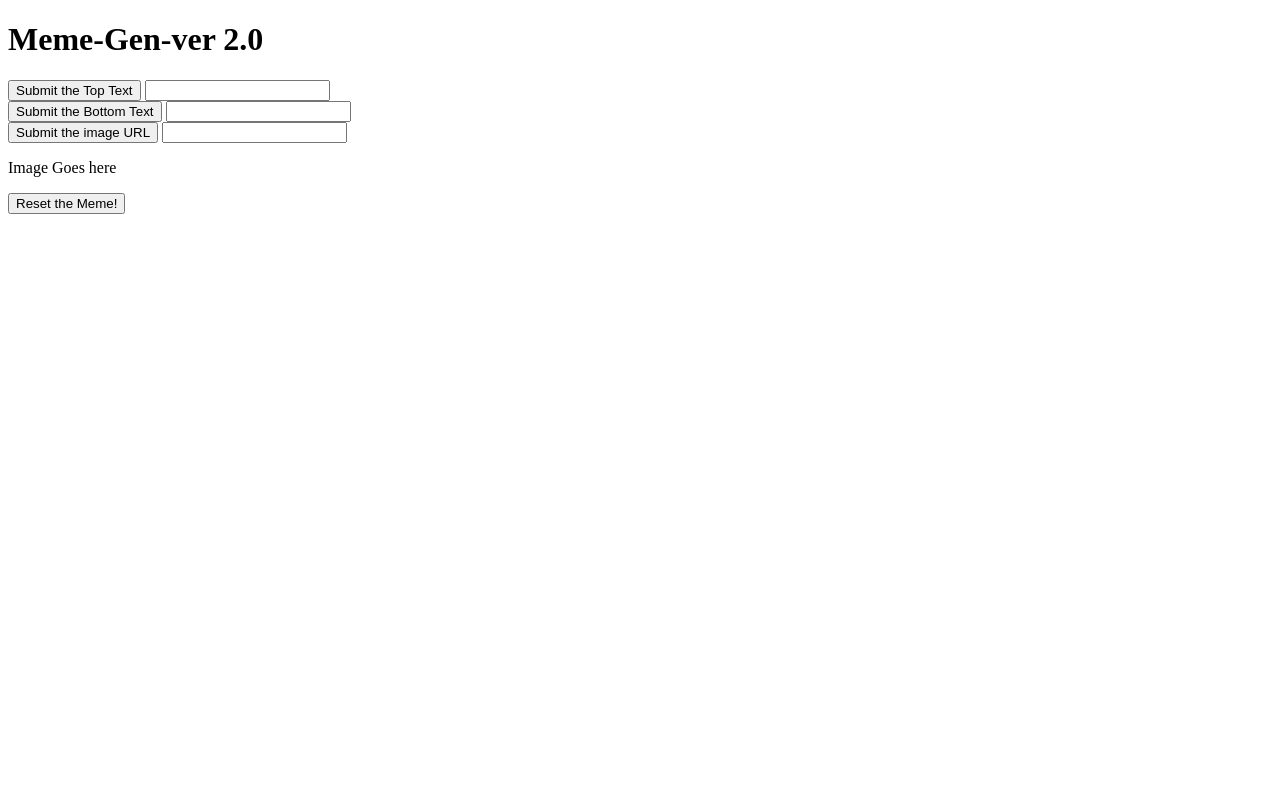
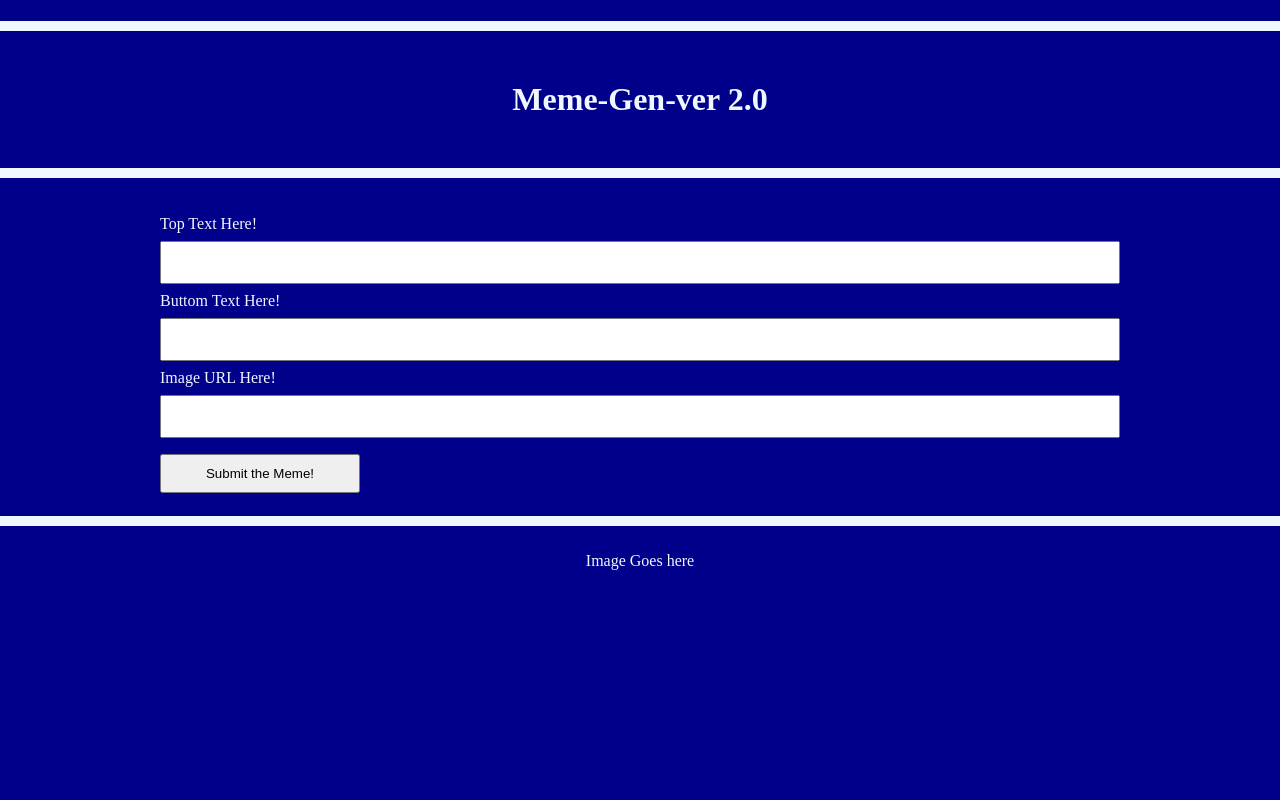
Before and after one commit to JaxMachine/memeGeneratorAssignement, a plain HTML site: page index.html in a window 1280 px wide. Shown: the top 800 px of the page. Drawn offline with Linux system fonts and the light colour scheme.

Commit message:
Preliminary Styling

```diff
--- a/index.html
+++ b/index.html
@@ -12,25 +12,26 @@
         <h1>Meme-Gen-ver 2.0</h1>
         <div id="submissionForm" class="Page-Header">
             <form>
-                <button>Submit the Top Text</button>
+                <div>Top Text Here!</div>
                 <label for="Top Text"></label>
                 <input text="text" id ="Top-Text"/>
             </form>
             <form>
-                <button>Submit the Bottom Text</button>
+                <div>Buttom Text Here!</div>
                 <label for="Bottom Text"></label>
                 <input text="text" id ="Bottom-Text"/>
             </form>
                 <form>
-                <button>Submit the image URL</button>
+                <div>Image URL Here!</div>
                 <label for="image url"></label>
                 <input text="text" id ="image-url"/>
             </form>
+            <button>Submit the Meme!</button>
         </div>
         <div id="MemeDisplay" class="Page-Body">
             <p>Image Goes here</p>
         </div>
-        <div id="resetForm" class="Page-footer">
+        <div id="resetForm" class="Page-Footer">
             <button>Reset the Meme!</button>
         </div>
     </div>
--- a/style.css
+++ b/style.css
@@ -0,0 +1,68 @@
+body{
+    background-color: darkblue;
+    color: aliceblue;
+    margin: 0px;
+}
+.wrapper{
+    display: flex;
+    justify-content: center;
+    flex-direction: column;
+    position: relative;
+    width: inherit;
+}
+
+h1{
+    display: flex;
+    justify-content: center;
+    padding: 50px;
+    border-width: 10px 0px 10px 0px;
+    border-style: solid;
+}
+
+.Page-Header{
+    display: flex;
+    position: relative;
+    flex-direction: column;
+    justify-content: center;
+    margin: auto;
+    width: 75%;
+    padding: 15px;
+
+}
+.Page-Body{
+    display: flex;
+    justify-content: center;
+    position: relative;
+    box-sizing: inherit;
+    width: 100%;
+    height: 750px;
+    padding-top: 10px;
+    padding-bottom: 10px;
+    margin: 0%;
+    border-width: 10px 0px 10px 0px;
+
+    border-style: solid;
+}
+.Page-Footer{
+    display: flex;
+    position: relative;
+    flex-direction: column;
+    justify-content: center;
+    margin: auto;
+
+    padding: 15px;
+}
+
+input{
+    width: 100%;
+    padding: 12px 10px;
+    margin: 8px 0;
+    box-sizing: border-box;
+}
+
+button{
+    width: 200px;
+    padding: 10px;
+    margin: 8px 0;
+    cursor: pointer;
+}
```
